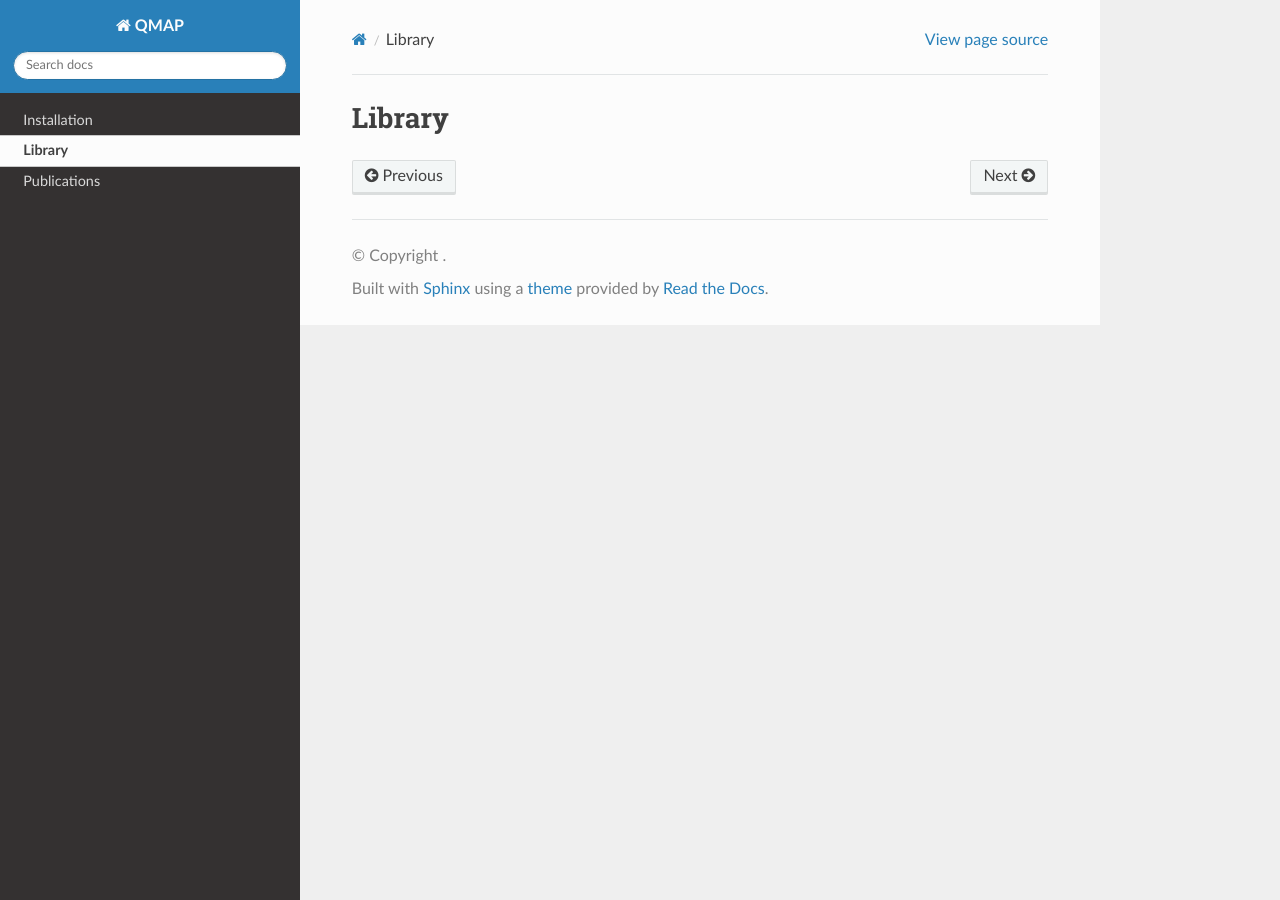
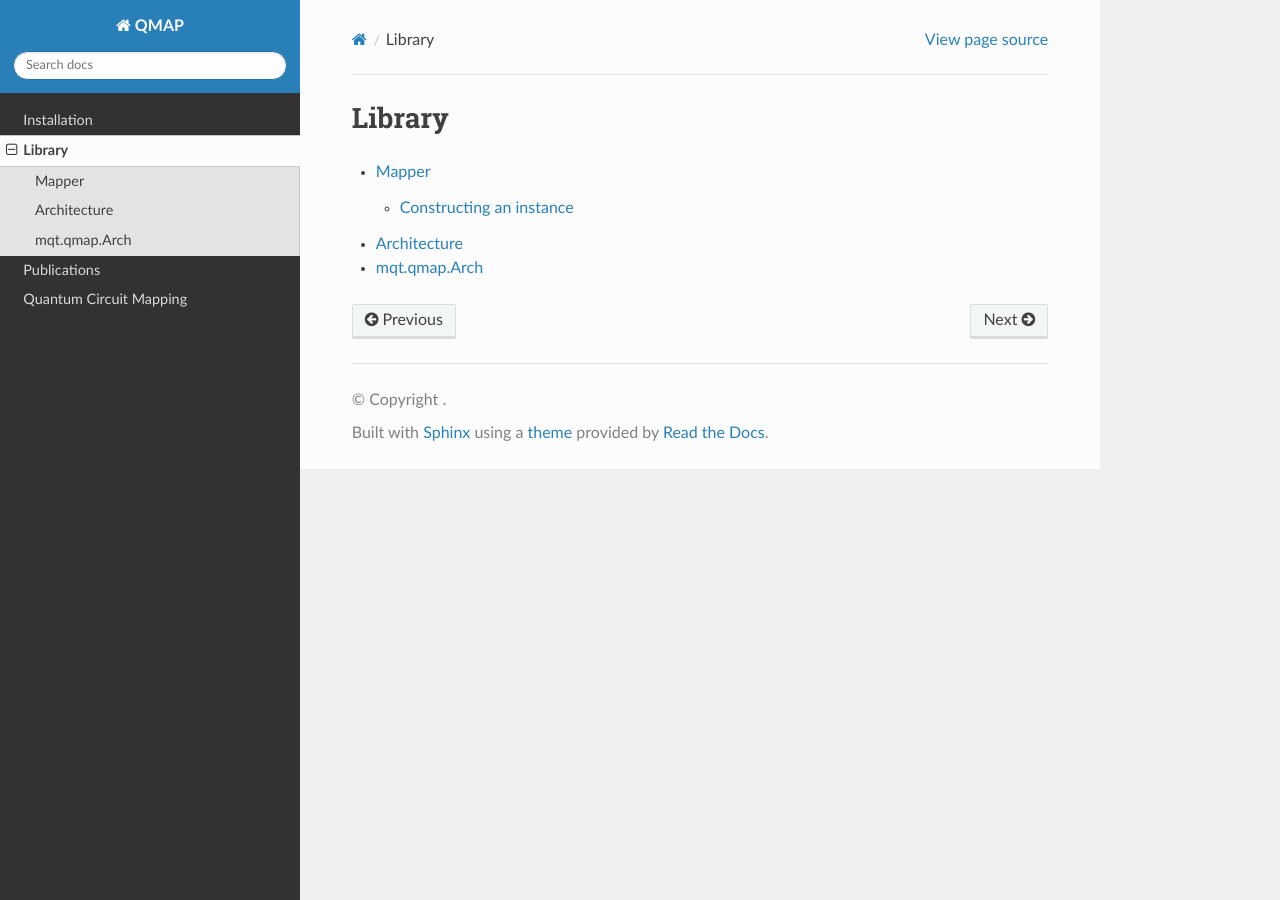
Before and after one commit to cda-tum/mqt-qmap, a Sphinx documentation site: the page built from docs/source/Library.rst, in a window 1280 px wide. Built offline with Sphinx 7.4.7 and the Read the Docs theme 2.0.0, drawn with Linux system fonts in a browser that asks for light colours; the version number could not be read and is left out.

Commit message:
Added preliminary version of Architecture description.

```diff
--- a/docs/source/Library.rst
+++ b/docs/source/Library.rst
@@ -3,3 +3,6 @@
 
 .. toctree::
    :maxdepth: 4
+
+   library/Mapper
+   library/Architecture
--- /dev/null
+++ b/docs/source/Mapping.rst
@@ -0,0 +1,2 @@
+Quantum Circuit Mapping
+=======================
--- a/docs/source/index.rst
+++ b/docs/source/index.rst
@@ -13,6 +13,7 @@
    Installation
    Library
    Publications
+   Mapping
 
 ----
 
--- /dev/null
+++ b/docs/source/library/Architecture.rst
@@ -0,0 +1,19 @@
+Architecture
+============
+
+The *architecture* describes the properties of the target device when mapping a quantum circuit.
+
+
+A number of predefined architectures are specified in the following module for convenience.
+
+mqt.qmap.Arch
+=============
+
+    .. automodule:: mqt.qmap.Arch
+        :undoc-members:
+        :members:
+
+    .. currentmodule:: mqt.qmap
+    .. autoclass:: Architecture
+        :undoc-members:
+        :members:
```
Also changed, not shown: docs/source/library/Mapper.rst (added, +8 -0 lines), 1 other file.
